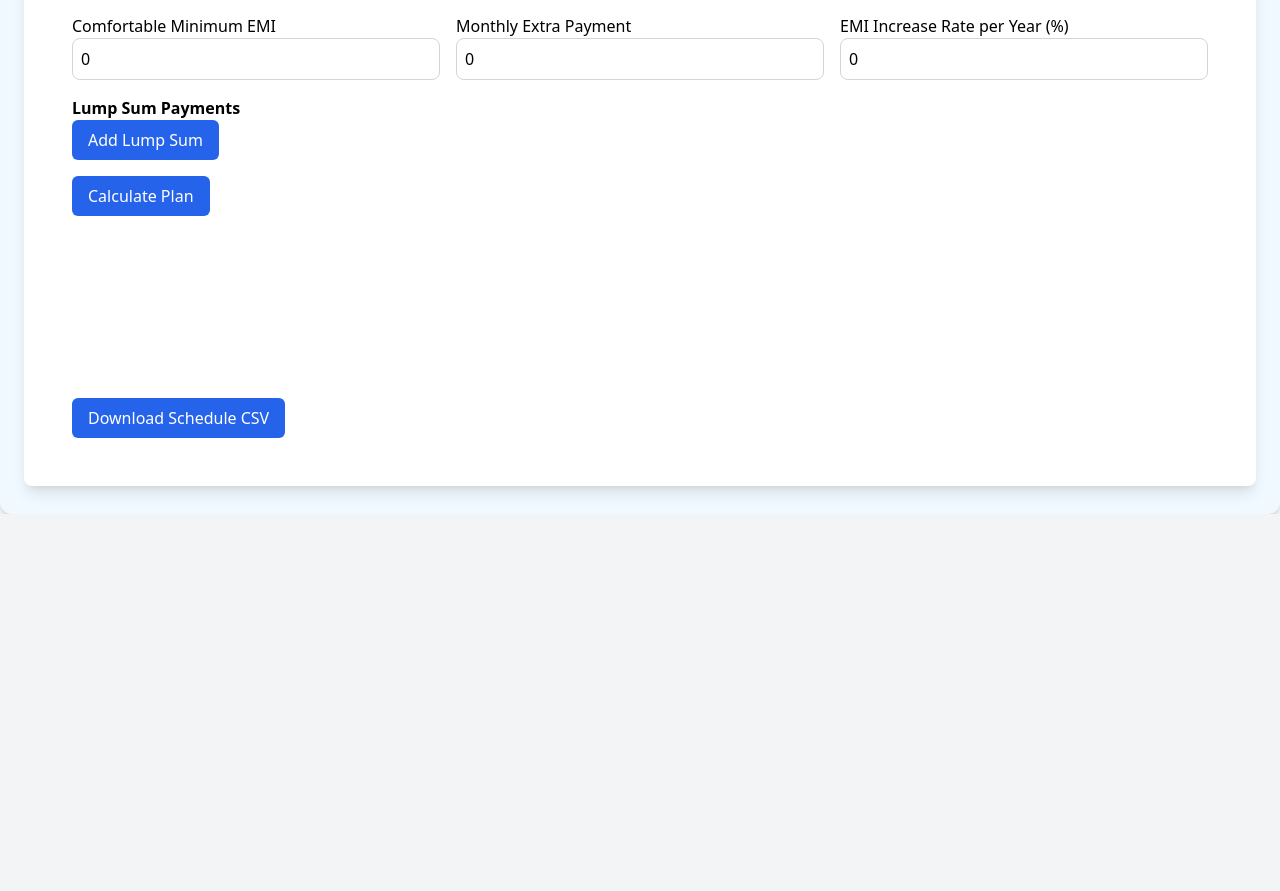
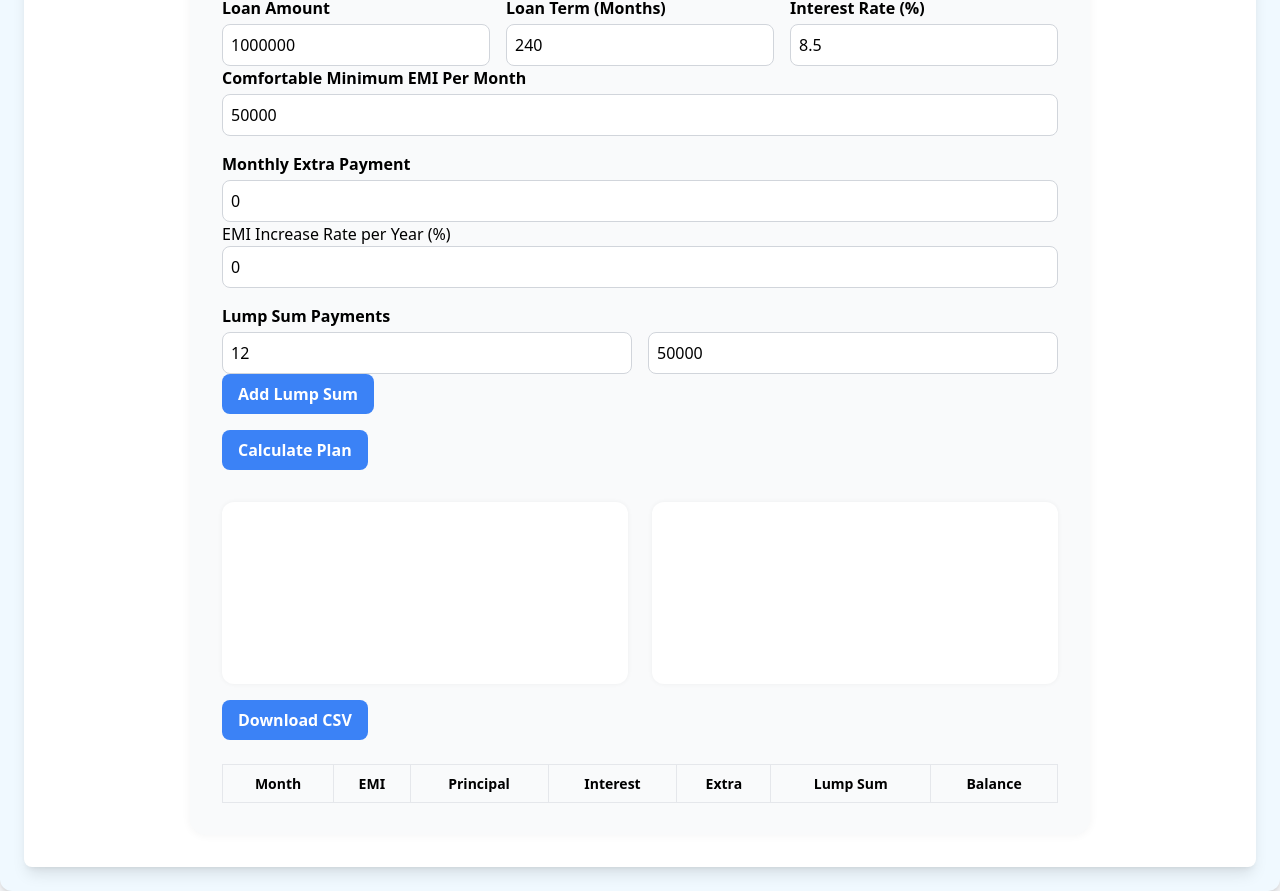
Before and after one commit to inishantmishra/Loan-Calculator, a Vue app: page / in a window 1280 px wide. Shown: the part 286-1177 px from the top of the page. Before the commit the page ends 800 px from the top, so only its background shows below. Built offline with nearby package versions, Linux system fonts and the light colour scheme.

Commit message:
Updated Manually

```diff
--- a/src/components/FullDisbursementCalculator.vue
+++ b/src/components/FullDisbursementCalculator.vue
@@ -1,100 +1,225 @@
+<template>
+  <div class="container">
+    <h1 class="text-2xl font-bold mb-4">Full Disbursement Loan Calculator</h1>
 
-<template>
-  <div class="p-4 space-y-4">
     <div class="grid grid-cols-1 md:grid-cols-3 gap-4">
       <div>
-        <label>Total Loan Amount</label>
-        <input v-model.number="loanAmount" type="number" class="input" />
+        <label class="label">Loan Amount</label>
+        <input v-model.number="loanAmount" class="input" type="number" />
       </div>
       <div>
-        <label>Interest Rate (%)</label>
-        <input v-model.number="interestRate" type="number" class="input" />
+        <label class="label">Loan Term (Months)</label>
+        <input v-model.number="loanTerm" class="input" type="number" />
       </div>
       <div>
-        <label>Loan Term (Months)</label>
-        <input v-model.number="loanTerm" type="number" class="input" />
+        <label class="label">Interest Rate (%)</label>
+        <input v-model.number="interestRate" class="input" type="number" step="0.01" />
       </div>
-      <div>
-        <label>Comfortable Minimum EMI</label>
-        <input v-model.number="comfortableEmi" type="number" class="input" />
-      </div>
-      <div>
-        <label>Monthly Extra Payment</label>
-        <input v-model.number="monthlyExtra" type="number" class="input" />
-      </div>
+    </div>
+
+    <div>
+        <label class="label">Comfortable Minimum EMI Per Month</label>
+        <input v-model.number="comfortableEmi" class="input" type="number" />
+    </div>
+
+    <div class="mt-4">
+      <label class="label">Monthly Extra Payment</label>
+      <input v-model.number="monthlyExtra" class="input" type="number" />
+    </div>
+
       <div>
         <label>EMI Increase Rate per Year (%)</label>
         <input v-model.number="emiIncreaseRate" type="number" class="input" />
       </div>
+
+    <div class="mt-4">
+      <label class="label">Lump Sum Payments</label>
+      <div class="grid grid-cols-2 gap-4" v-for="(lump, index) in lumpSums" :key="index">
+        <input v-model.number="lump.month" class="input" type="number" placeholder="Month" />
+        <input v-model.number="lump.amount" class="input" type="number" placeholder="Amount" />
+      </div>
+      <button class="button" @click="addLumpSum">Add Lump Sum</button>
     </div>
 
-    <div>
-      <h2 class="font-bold mt-4">Lump Sum Payments</h2>
-      <button @click="addLumpSum" class="btn">Add Lump Sum</button>
-      <div v-for="(lump, index) in lumpSums" :key="index" class="grid grid-cols-4 gap-2 mt-2">
-        <input v-model.number="lump.month" type="number" placeholder="Month" class="input" />
-        <input v-model.number="lump.amount" type="number" placeholder="Amount" class="input" />
-        <label class="flex items-center space-x-2">
-          <input type="checkbox" v-model="lump.recurring" /> <span>Recurring</span>
-        </label>
-        <input v-if="lump.recurring" v-model.number="lump.repeat" type="number" placeholder="Every x months" class="input" />
+    <button class="button mt-4" @click="calculatePlan">Calculate Plan</button>
+
+    <div v-if="summary" class="summary-box">
+      <div class="summary-item">Monthly EMI: ₹{{ summary.emi.toFixed(2) }}</div>
+      <div class="summary-item">Total Interest: ₹{{ summary.totalInterest.toFixed(2) }}</div>
+      <div class="summary-item">Loan Duration: {{ summary.duration }} months</div>
+      <div class="summary-item">Months Saved: {{ summary.monthsSaved }}</div>
+    </div>
+
+    <div class="chart-wrapper">
+      <div class="chart-container">
+        <canvas id="barChart"></canvas>
+      </div>
+      <div class="chart-container">
+        <canvas id="lineChart"></canvas>
       </div>
     </div>
 
-    <button @click="calculatePlan" class="btn mt-4">Calculate Plan</button>
-
-    <div v-if="summary" class="mt-6 bg-blue-50 p-4 rounded shadow">
-      <h3 class="font-bold text-lg mb-2">Summary</h3>
-      <p>Monthly EMI: ₹{{ summary.emi.toFixed(2) }}</p>
-      <p>Total Interest: ₹{{ summary.totalInterest.toFixed(2) }}</p>
-      <p>Total Duration: {{ summary.duration }} months</p>
-      <p>Months Saved: {{ summary.monthsSaved }}</p>
+    <div class="mt-4">
+      <button class="button" @click="downloadCSV">Download CSV</button>
     </div>
 
-    <div class="grid grid-cols-1 md:grid-cols-2 gap-4 mt-4">
-      <canvas id="barChartFull"></canvas>
-      <canvas id="lineChartFull"></canvas>
-    </div>
-
-    <button @click="downloadCSV" class="btn mt-4">Download Schedule CSV</button>
+    <table class="table mt-6">
+      <thead>
+        <tr>
+          <th>Month</th>
+          <th>EMI</th>
+          <th>Principal</th>
+          <th>Interest</th>
+          <th>Extra</th>
+          <th>Lump Sum</th>
+          <th>Balance</th>
+        </tr>
+      </thead>
+      <tbody>
+        <tr v-for="(item, idx) in schedule" :key="idx">
+          <td>{{ item.month }}</td>
+          <td>{{ item.emi.toFixed(2) }}</td>
+          <td>{{ item.principal.toFixed(2) }}</td>
+          <td>{{ item.interest.toFixed(2) }}</td>
+          <td>{{ item.extra.toFixed(2) }}</td>
+          <td>{{ item.lump.toFixed(2) }}</td>
+          <td>{{ item.balance.toFixed(2) }}</td>
+        </tr>
+      </tbody>
+    </table>
   </div>
 </template>
 
 <script setup>
-import { ref } from 'vue';
-import { calculateFullSchedule, downloadCSVFile, renderCharts } from '../utils/fullLogic';
+import { ref, watch } from 'vue';
+import Chart from 'chart.js/auto';
 
-const loanAmount = ref(0);
-const interestRate = ref(0);
-const loanTerm = ref(0);
-const comfortableEmi = ref(0);
+const loanAmount = ref(1000000);
+const loanTerm = ref(240);
+const interestRate = ref(8.5);
 const monthlyExtra = ref(0);
-const emiIncreaseRate = ref(0);
-const lumpSums = ref([]);
+const comfortableEmi = ref(50000)
+const emiIncreaseRate = ref(0)
+const lumpSums = ref([{ month: 12, amount: 50000 }]);
+const schedule = ref([]);
 const summary = ref(null);
+let barChart = null;
+let lineChart = null;
 
 function addLumpSum() {
-  lumpSums.value.push({ month: 1, amount: 0, recurring: false, repeat: 3 });
+  lumpSums.value.push({ month: 0, amount: 0 });
+}
+
+function calculateEMI(P, N, R) {
+  const r = R / 12 / 100;
+  return P * r * Math.pow(1 + r, N) / (Math.pow(1 + r, N) - 1);
 }
 
 function calculatePlan() {
-  const result = calculateFullSchedule({
-    loanAmount: loanAmount.value,
-    interestRate: interestRate.value,
-    loanTerm: loanTerm.value,
-    comfortableEmi: comfortableEmi.value,
-    monthlyExtra: monthlyExtra.value,
-    emiIncreaseRate: emiIncreaseRate.value,
-    lumpSums: lumpSums.value,
+  let balance = loanAmount.value;
+  const emi = calculateEMI(balance, loanTerm.value, interestRate.value);
+  const result = [];
+  let totalInterest = 0;
+  let month = 1;
+
+ while (month <= loanTerm.value * 2 && balance > 0) {
+    const yearlyEMIBoost = Math.floor((month - 1) / 12) * (emiIncreaseRate.value / 100)
+    const r = interestRate.value / 12 / 100;
+    const interest = balance * r;
+
+    let effectiveEmi = Math.max(emi, comfortableEmi.value)
+    effectiveEmi *= (1 + yearlyEMIBoost)
+
+    let principal = effectiveEmi - interest;
+    const extra = monthlyExtra.value;
+    let lump = 0;
+
+    lumpSums.value.forEach(ls => {
+      if (ls.month === month) lump += ls.amount;
+    });
+
+    if (principal + extra + lump > balance) {
+      principal = balance;
+    }
+
+    const totalPayment = principal + extra + lump;
+    balance -= totalPayment;
+    totalInterest += interest;
+
+    result.push({
+      month,
+      emi,
+      principal,
+      interest,
+      extra,
+      lump,
+      balance: balance > 0 ? balance : 0,
+    });
+    month++;
+  }
+
+  schedule.value = result;
+  summary.value = {
+    emi,
+    totalInterest,
+    duration: result.length,
+    monthsSaved: loanTerm.value - result.length
+  };
+
+  renderCharts(result);
+}
+
+function renderCharts(data) {
+  const ctx1 = document.getElementById('barChart');
+  const ctx2 = document.getElementById('lineChart');
+  const labels = data.map(d => `M${d.month}`);
+
+  const principal = data.map(d => d.principal);
+  const interest = data.map(d => d.interest);
+  const extra = data.map(d => d.extra);
+  const lump = data.map(d => d.lump);
+  const balance = data.map(d => d.balance);
+
+  if (barChart) barChart.destroy();
+  if (lineChart) lineChart.destroy();
+
+  barChart = new Chart(ctx1, {
+    type: 'bar',
+    data: {
+      labels,
+      datasets: [
+        { label: 'Principal', data: principal, backgroundColor: '#60a5fa' },
+        { label: 'Interest', data: interest, backgroundColor: '#fcd34d' },
+        { label: 'Extra', data: extra, backgroundColor: '#86efac' },
+        { label: 'Lump Sum', data: lump, backgroundColor: '#f87171' },
+      ]
+    },
+    options: { responsive: true, stacked: true }
   });
 
-  summary.value = result.summary;
-  renderCharts(result.schedule, 'barChartFull', 'lineChartFull');
+  lineChart = new Chart(ctx2, {
+    type: 'line',
+    data: {
+      labels,
+      datasets: [{ label: 'Outstanding Balance', data: balance, borderColor: '#7c3aed' }]
+    },
+    options: { responsive: true }
+  });
 }
 
 function downloadCSV() {
-  if (!summary.value) return;
-  downloadCSVFile(summary.value.schedule, 'full_schedule.csv');
+  let csv = 'Month,EMI,Principal,Interest,Extra,Lump Sum,Balance\n';
+  schedule.value.forEach(r => {
+    csv += `${r.month},${r.emi.toFixed(2)},${r.principal.toFixed(2)},${r.interest.toFixed(2)},${r.extra.toFixed(2)},${r.lump.toFixed(2)},${r.balance.toFixed(2)}\n`;
+  });
+
+  const blob = new Blob([csv], { type: 'text/csv' });
+  const url = URL.createObjectURL(blob);
+  const a = document.createElement('a');
+  a.href = url;
+  a.download = 'amortization_schedule.csv';
+  a.click();
+  URL.revokeObjectURL(url);
 }
 </script>
 
@@ -161,15 +286,4 @@ function downloadCSV() {
   border-radius: 0.75rem;
   box-shadow: 0 0 5px rgba(0,0,0,0.05);
 }
-.btn {
-  background-color: #2563eb;
-  color: white;
-  padding: 0.5rem 1rem;
-  border-radius: 0.375rem;
-  cursor: pointer;
-  transition: background-color 0.2s;
-}
-.btn:hover {
-  background-color: #1d4ed8;
-}
 </style>
--- a/src/components/PhasedDisbursementCalculator.vue
+++ b/src/components/PhasedDisbursementCalculator.vue
@@ -1,108 +1,338 @@
 <template>
-  <div>
-    <h2 class="text-xl font-semibold mb-4">Phased Disbursement Calculator</h2>
-    <div class="grid gap-2 md:grid-cols-2">
-      <input v-model.number="approvedAmount" type="number" placeholder="Approved Loan Amount" class="input" />
-      <input v-model.number="interestRate" type="number" placeholder="Interest Rate (%)" class="input" />
-      <input v-model.number="loanTerm" type="number" placeholder="Loan Term (months)" class="input" />
-      <input v-model.number="comfortableEmi" type="number" placeholder="Comfortable EMI" class="input" />
-      <input v-model.number="monthlyExtra" type="number" placeholder="Monthly Extra Payment" class="input" />
-      <input v-model.number="emiIncreaseRate" type="number" placeholder="Annual EMI Increase (%)" class="input" />
+  <div class="container">
+    <h1 class="text-2xl font-bold mb-4">Phased Disbursement Calculator</h1>
+
+    <div class="grid grid-cols-1 md:grid-cols-2 gap-4">
+      <div>
+        <label class="label">Approved Loan Amount</label>
+        <input v-model.number="approvedLoanAmount" class="input" type="number" />
+      </div>
+      <div>
+        <label class="label">Loan Term (Months)</label>
+        <input v-model.number="loanTerm" class="input" type="number" />
+      </div>
+      <div>
+        <label class="label">Interest Rate (%)</label>
+        <input v-model.number="interestRate" class="input" type="number" step="0.01" />
+      </div>
+      <div>
+        <label class="label">Comfortable Minimum EMI Per Month</label>
+        <input v-model.number="comfortableEmi" class="input" type="number" />
+      </div>
     </div>
 
     <div class="mt-4">
-      <h3 class="font-bold">Disbursement Phases</h3>
-      <div v-for="(d, index) in disbursements" :key="index" class="flex gap-2 items-center mb-1">
-        <input v-model.number="d.month" type="number" placeholder="Month" class="input" />
-        <input v-model.number="d.percent" type="number" placeholder="% of Loan" class="input" />
+      <h2 class="text-lg font-semibold">Disbursement Phases</h2>
+      <div class="grid grid-cols-2 gap-4" v-for="(phase, index) in disbursements" :key="index">
+        <input v-model.number="phase.month" class="input" type="number" placeholder="Disbursement Month" />
+        <input v-model.number="phase.percent" class="input" type="number" placeholder="% of Loan" />
       </div>
-      <button @click="addDisbursement" class="btn">+ Add Disbursement</button>
+      <button class="button mt-2" @click="addDisbursement">Add Phase</button>
     </div>
 
     <div class="mt-4">
-      <h3 class="font-bold">Lump Sum Payments</h3>
-      <div v-for="(l, index) in lumpSums" :key="index" class="flex gap-2 items-center mb-1">
-        <input v-model.number="l.month" type="number" placeholder="Month" class="input" />
-        <input v-model.number="l.amount" type="number" placeholder="Amount" class="input" />
-        <label><input type="checkbox" v-model="l.recurring" /> Recurring</label>
-        <input v-if="l.recurring" v-model.number="l.repeat" type="number" placeholder="Repeat every X months" class="input" />
-      </div>
-      <button @click="addLumpSum" class="btn">+ Add Lump Sum</button>
+      <label class="label">Monthly Extra Payment</label>
+      <input v-model.number="monthlyExtra" class="input" type="number" />
+    </div>
+
+    <div>
+        <label>EMI Increase Rate per Year (%)</label>
+        <input v-model.number="emiIncreaseRate" type="number" class="input" />
     </div>
 
     <div class="mt-4">
-      <button @click="calculatePlan" class="btn">Calculate Plan</button>
-      <button @click="downloadCSV" class="btn ml-2">Download CSV</button>
+      <label class="label">Lump Sum Payments (Recurring or One-Time)</label>
+      <div class="grid grid-cols-4 gap-4" v-for="(lump, index) in lumpSums" :key="index">
+        <input v-model.number="lump.month" class="input" type="number" placeholder="Start Month" />
+        <input v-model.number="lump.amount" class="input" type="number" placeholder="Amount" />
+        <select v-model="lump.recurring" class="input">
+          <option :value="false">One-Time</option>
+          <option :value="true">Recurring</option>
+        </select>
+        <input v-if="lump.recurring" v-model.number="lump.repeat" class="input" type="number" placeholder="Repeat Every N Months" />
+      </div>
+      <button class="button mt-2" @click="addLumpSum">Add Lump Sum</button>
     </div>
 
-    <div v-if="summary" class="mt-6">
-      <div id="barChartPhase" class="h-64"></div>
-      <div id="lineChartPhase" class="h-64 mt-4"></div>
+    <button class="button mt-4" @click="calculatePlan">Calculate Plan</button>
+
+    <div v-if="phaseSummaries.length" class="summary-box">
+      <div v-for="(phase, i) in phaseSummaries" :key="i" class="summary-item">
+        <p><strong>Phase {{ i + 1 }}</strong></p>
+        <p>Disbursed: ₹{{ phase.amount.toFixed(0) }}</p>
+        <p>Month: {{ phase.month }}</p>
+        <p>EMI: ₹{{ phase.emi.toFixed(2) }}</p>
+      </div>
     </div>
+
+    <div v-if="summary" class="summary-box">
+      <div class="summary-item">Final EMI: ₹{{ summary.lastEmi.toFixed(2) }}</div>
+      <div class="summary-item">Total Interest: ₹{{ summary.totalInterest.toFixed(2) }}</div>
+      <div class="summary-item">Loan Duration: {{ summary.duration }} months</div>
+      <div class="summary-item">Months Saved: {{ summary.monthsSaved }}</div>
+    </div>
+
+    <div class="chart-wrapper">
+      <div class="chart-container">
+        <canvas id="barChart"></canvas>
+      </div>
+      <div class="chart-container">
+        <canvas id="lineChart"></canvas>
+      </div>
+    </div>
+
+    <div class="mt-4">
+      <button class="button" @click="downloadCSV">Download CSV</button>
+    </div>
+
+    <table class="table mt-6">
+      <thead>
+        <tr>
+          <th>Month</th>
+          <th>EMI</th>
+          <th>Principal</th>
+          <th>Interest</th>
+          <th>Extra</th>
+          <th>Lump Sum</th>
+          <th>Balance</th>
+        </tr>
+      </thead>
+      <tbody>
+        <tr v-for="(item, idx) in schedule" :key="idx">
+          <td>{{ item.month }}</td>
+          <td>{{ item.emi.toFixed(2) }}</td>
+          <td>{{ item.principal.toFixed(2) }}</td>
+          <td>{{ item.interest.toFixed(2) }}</td>
+          <td>{{ item.extra.toFixed(2) }}</td>
+          <td>{{ item.lump.toFixed(2) }}</td>
+          <td>{{ item.balance.toFixed(2) }}</td>
+        </tr>
+      </tbody>
+    </table>
   </div>
 </template>
 
 <script setup>
-import { ref } from 'vue';
-import { calculatePhasedSchedule, downloadCSVFile, renderCharts } from '../utils/phasedLogic';
+import { ref } from 'vue'
+import Chart from 'chart.js/auto'
 
-const approvedAmount = ref(0);
-const interestRate = ref(0);
-const loanTerm = ref(0);
-const comfortableEmi = ref(0);
-const monthlyExtra = ref(0);
-const emiIncreaseRate = ref(0);
+const approvedLoanAmount = ref(1000000)
+const loanTerm = ref(240)
+const interestRate = ref(8.5)
+const comfortableEmi = ref(50000)
+const monthlyExtra = ref(0)
+const emiIncreaseRate = ref(0)
 
-const disbursements = ref([{ month: 1, percent: 100 }]);
-const lumpSums = ref([]);
-const summary = ref(null);
+const disbursements = ref([{ month: 1, percent: 35 }])
+const lumpSums = ref([])
+const phaseSummaries = ref([])
+const schedule = ref([])
+const summary = ref(null)
 
-function addDisbursement() {
-  disbursements.value.push({ month: 1, percent: 0 });
+const addDisbursement = () => {
+  disbursements.value.push({ month: 1, percent: 0 })
 }
 
-function addLumpSum() {
-  lumpSums.value.push({ month: 1, amount: 0, recurring: false, repeat: 3 });
+const addLumpSum = () => {
+  lumpSums.value.push({ month: 1, amount: 0, recurring: false, repeat: 0 })
 }
 
-function calculatePlan() {
-  const result = calculatePhasedSchedule({
-    approvedAmount: approvedAmount.value,
-    interestRate: interestRate.value,
-    loanTerm: loanTerm.value,
-    comfortableEmi: comfortableEmi.value,
-    monthlyExtra: monthlyExtra.value,
-    emiIncreaseRate: emiIncreaseRate.value,
-    disbursements: disbursements.value,
-    lumpSums: lumpSums.value,
-  });
-
-  summary.value = result.summary;
-  renderCharts(result.schedule, 'barChartPhase', 'lineChartPhase');
+const calculateEMI = (principal, rate, months) => {
+  const monthlyRate = rate / 1200
+  return principal * monthlyRate / (1 - Math.pow(1 + monthlyRate, -months))
 }
 
-function downloadCSV() {
-  if (!summary.value) return;
-  downloadCSVFile(summary.value.schedule, 'phased_schedule.csv');
+const calculatePlan = () => {
+  schedule.value = []
+  phaseSummaries.value = []
+  let balance = 0
+  let totalInterest = 0
+  let month = 1
+  let currentEMI = 0
+  let disbursed = 0
+  let emiMap = new Map()
+  let totalLoan = approvedLoanAmount.value
+  let disbursedPhases = [...disbursements.value].sort((a, b) => a.month - b.month)
+
+  const emiMapGenerator = () => {
+    for (const phase of disbursedPhases) {
+      let phaseAmount = totalLoan * phase.percent / 100
+      disbursed += phaseAmount
+      currentEMI = calculateEMI(disbursed, interestRate.value, loanTerm.value)
+      emiMap.set(phase.month, { emi: currentEMI, disbursed: disbursed })
+      phaseSummaries.value.push({
+        month: phase.month,
+        amount: disbursed,
+        emi: currentEMI
+      })
+    }
+  }
+
+  emiMapGenerator()
+
+  let currentBalance = 0
+  let monthlyEMI = 0
+  let currentPhaseIdx = 0
+
+  while (month <= loanTerm.value * 2 && currentBalance < totalLoan) {
+    const yearlyEMIBoost = Math.floor((month - 1) / 12) * (emiIncreaseRate.value / 100)
+    if (emiMap.has(month)) {
+      monthlyEMI = emiMap.get(month).emi
+      currentBalance = emiMap.get(month).disbursed
+    }
+
+    const monthlyRate = interestRate.value / 1200
+    let interest = currentBalance * monthlyRate
+    let actualEMI = Math.max(monthlyEMI, comfortableEmi.value)
+    actualEMI *= (1 + yearlyEMIBoost)
+
+    let lumpAmount = 0
+    for (const l of lumpSums.value) {
+      if (l.recurring && (month - l.month) % l.repeat === 0 && month >= l.month) {
+        lumpAmount += l.amount
+      } else if (!l.recurring && l.month === month) {
+        lumpAmount += l.amount
+      }
+    }
+
+    let extra = monthlyExtra.value
+    let totalPayment = actualEMI + extra + lumpAmount
+    let principal = totalPayment - interest
+    currentBalance = Math.max(0, currentBalance - principal)
+    totalInterest += interest
+
+    schedule.value.push({
+      month,
+      emi: actualEMI,
+      interest,
+      principal,
+      extra,
+      lump: lumpAmount,
+      balance: currentBalance
+    })
+
+    if (currentBalance <= 0) break
+    month++
+  }
+
+  const savedMonths = loanTerm.value - schedule.value.length
+  summary.value = {
+    lastEmi: monthlyEMI,
+    totalInterest,
+    duration: schedule.value.length,
+    monthsSaved: savedMonths > 0 ? savedMonths : 0
+  }
+
+  drawCharts()
+}
+
+const drawCharts = () => {
+  const barCtx = document.getElementById('barChart')
+  const lineCtx = document.getElementById('lineChart')
+  if (barCtx.chart) barCtx.chart.destroy()
+  if (lineCtx.chart) lineCtx.chart.destroy()
+
+  const months = schedule.value.map(x => x.month)
+  const principal = schedule.value.map(x => x.principal)
+  const interest = schedule.value.map(x => x.interest)
+  const extra = schedule.value.map(x => x.extra)
+  const lump = schedule.value.map(x => x.lump)
+  const balances = schedule.value.map(x => x.balance)
+
+  barCtx.chart = new Chart(barCtx, {
+    type: 'bar',
+    data: {
+      labels: months,
+      datasets: [
+        { label: 'Principal', data: principal, backgroundColor: '#7FC8F8' },
+        { label: 'Interest', data: interest, backgroundColor: '#FFB6B9' },
+        { label: 'Extra', data: extra, backgroundColor: '#FFDAC1' },
+        { label: 'Lump Sum', data: lump, backgroundColor: '#E2F0CB' }
+      ]
+    },
+    options: { responsive: true, plugins: { legend: { position: 'top' } } }
+  })
+
+  lineCtx.chart = new Chart(lineCtx, {
+    type: 'line',
+    data: {
+      labels: months,
+      datasets: [{ label: 'Outstanding Balance', data: balances, borderColor: '#0369A1', borderWidth: 2 }]
+    },
+    options: { responsive: true, plugins: { legend: { position: 'top' } } }
+  })
+}
+
+const downloadCSV = () => {
+  const headers = ['Month', 'EMI', 'Principal', 'Interest', 'Extra', 'Lump Sum', 'Balance']
+  const rows = schedule.value.map(row => [row.month, row.emi, row.principal, row.interest, row.extra, row.lump, row.balance])
+  let csvContent = 'data:text/csv;charset=utf-8,' + [headers.join(','), ...rows.map(e => e.join(','))].join('\n')
+  const encodedUri = encodeURI(csvContent)
+  const link = document.createElement('a')
+  link.setAttribute('href', encodedUri)
+  link.setAttribute('download', 'loan_schedule.csv')
+  document.body.appendChild(link)
+  link.click()
+  document.body.removeChild(link)
 }
 </script>
 
 <style scoped>
+.container {
+  max-width: 1100px;
+  margin: 0 auto;
+  padding: 20px;
+}
+.label {
+  font-weight: 600;
+  margin-bottom: 4px;
+  display: block;
+}
 .input {
   width: 100%;
   padding: 0.5rem;
-  border: 1px solid #ccc;
+  border: 1px solid #cbd5e1;
   border-radius: 0.375rem;
 }
-.btn {
+.button {
   background-color: #2563eb;
   color: white;
   padding: 0.5rem 1rem;
   border-radius: 0.375rem;
-  cursor: pointer;
-  transition: background-color 0.2s;
+  font-weight: 600;
 }
-.btn:hover {
-  background-color: #1d4ed8;
+.summary-box {
+  display: flex;
+  flex-wrap: wrap;
+  margin-top: 20px;
+  gap: 20px;
+}
+.summary-item {
+  background: #f0f9ff;
+  padding: 10px 20px;
+  border-radius: 0.5rem;
+  box-shadow: 0 0 5px rgba(0,0,0,0.1);
+}
+.table {
+  width: 100%;
+  border-collapse: collapse;
+}
+.table th, .table td {
+  padding: 0.5rem;
+  border: 1px solid #e5e7eb;
+  text-align: center;
+}
+.chart-wrapper {
+  display: flex;
+  flex-wrap: wrap;
+  gap: 1rem;
+  margin-top: 1rem;
+}
+.chart-container {
+  flex: 1 1 45%;
+  background: #fff;
+  padding: 1rem;
+  border-radius: 0.5rem;
+  box-shadow: 0 0 5px rgba(0,0,0,0.05);
 }
 </style>
```
